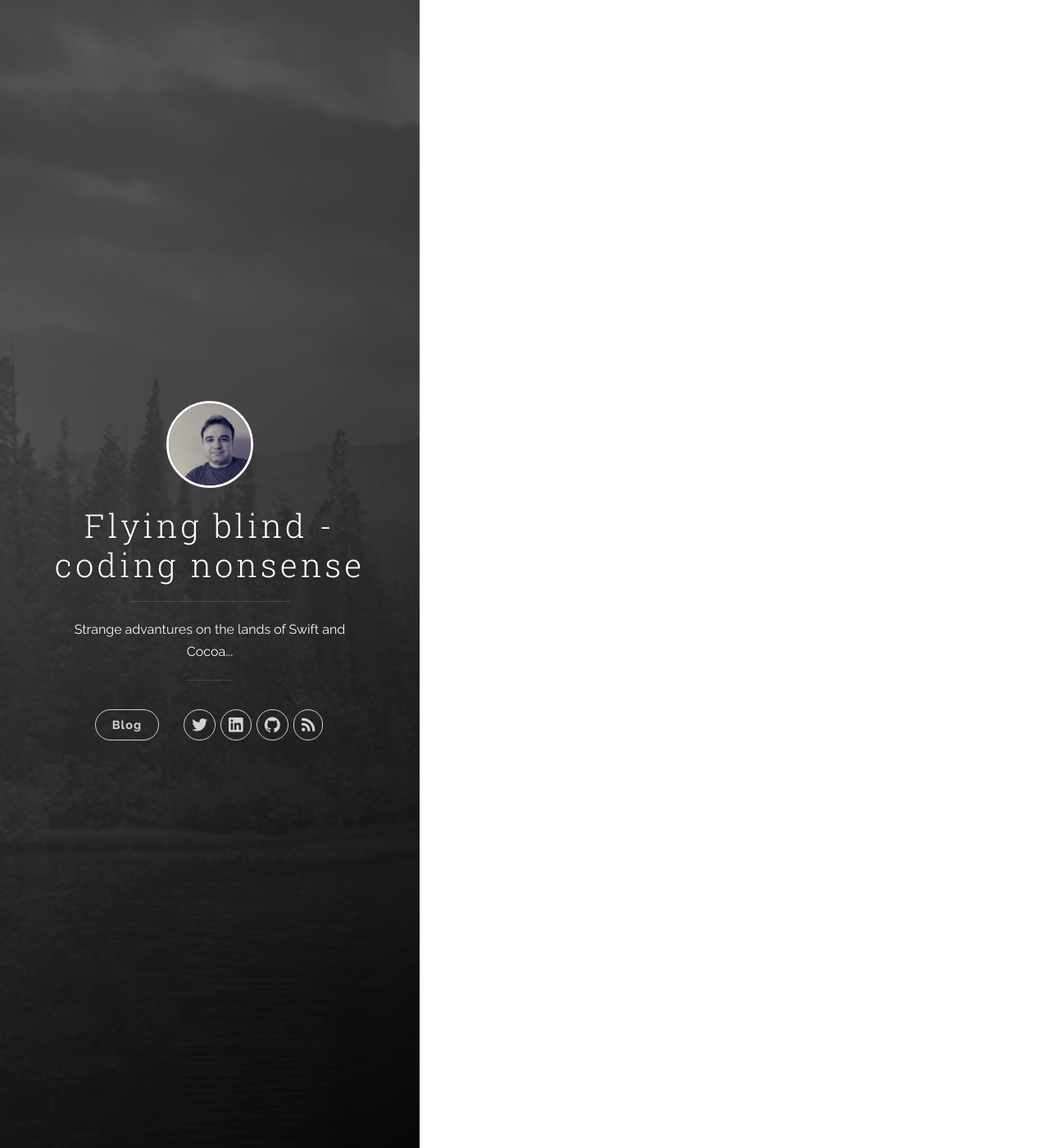
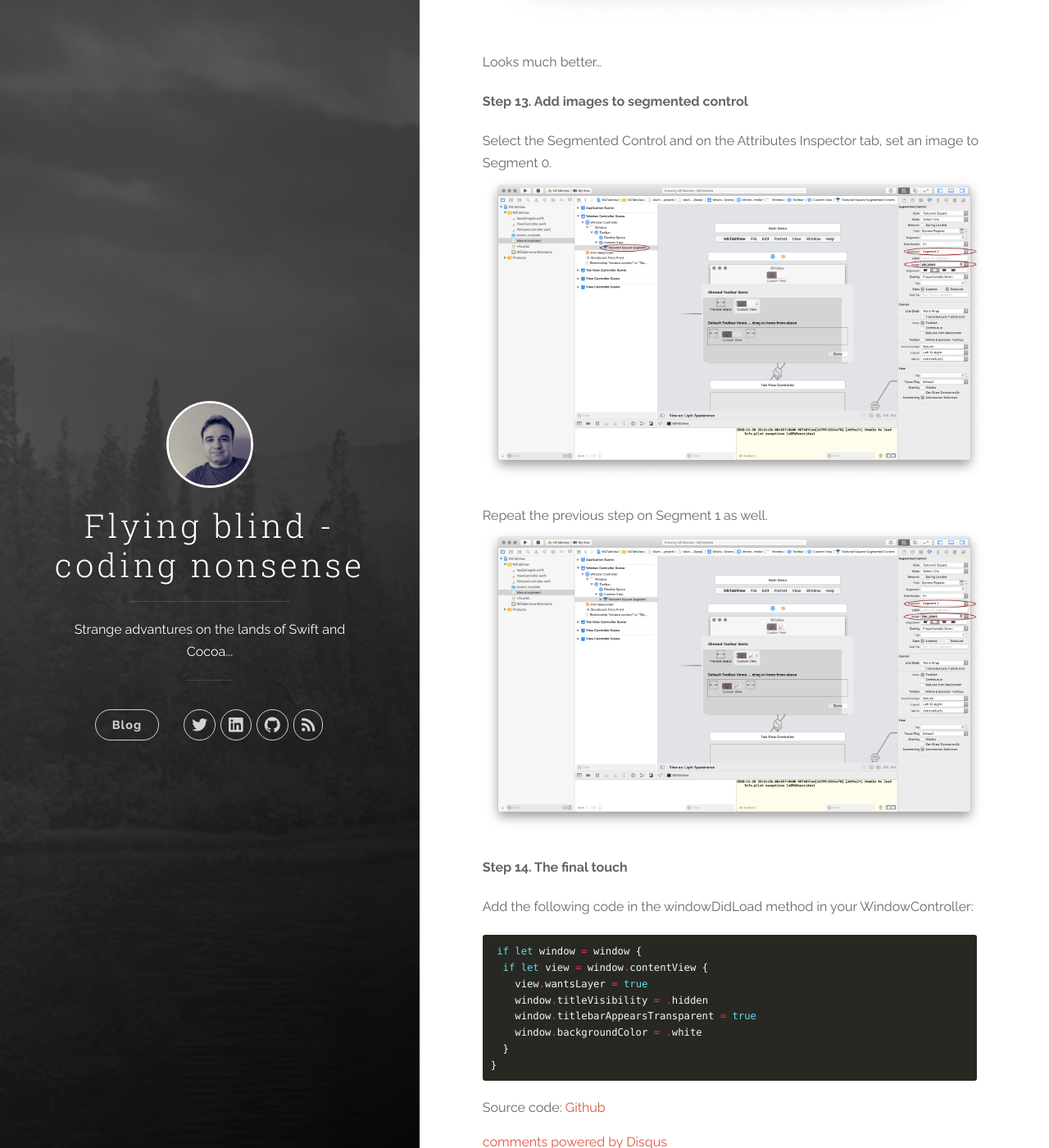
Before and after one commit to kicsipixel/kicsipixel.github.io, a Jekyll site: the page built from _posts/2018-11-19-nstabview.md, in a window 1280 px wide and 1400 px high, scrolled down 9292 px. Shown: the whole window at 82% size. Built offline with Jekyll 4.4.1, drawn with Linux system fonts in a browser that asks for light colours; comment, search, counter and statistics services are not loaded; some of the changed text lies outside the part shown.

Commit message:
Finished NSTabView tutorial.

````diff
--- a/_posts/2018-11-19-nstabview.md
+++ b/_posts/2018-11-19-nstabview.md
@@ -87,8 +87,45 @@ var tabViewController: NSTabViewController?
 }
 
 When you run the code, you realize something went wrong. This is quite far from what we wanted...
-![bhua][NSTabView1-15]
+![:(][NSTabView1-15]
 
+**Step 12. Do the "magic"**
+
+Select the "Tab View Controller" on the Storyboard, and change the Style "Unspecified" in the Attribute Inspector tab.
+![unspecified][NSTabView1-16]
+
+Then, select the "Tab View" and change the Style to "Tabless".
+![tabless][NSTabView1-17]
+
+
+Let's try now...
+![better][NSTabView1-18]
+
+Looks much better...
+
+**Step 13. Add images to segmented control**
+
+Select the Segmented Control and on the Attributes Inspector tab, set an image to Segment 0.
+![segmentedimage][NSTabView1-19]
+
+Repeat the previous step on Segment 1 as well.
+![segmentedimage2][NSTabView1-20]
+
+**Step 14. The final touch**
+
+Add the following code in the windowDidLoad method in your WindowController:
+``` swift
+ if let window = window {
+  if let view = window.contentView {
+    view.wantsLayer = true
+    window.titleVisibility = .hidden
+    window.titlebarAppearsTransparent = true
+    window.backgroundColor = .white
+  }
+}
+```
+
+Source code: [Github](https://github.com/kicsipixel/Cocoa-Samples/tree/master/NSTabView)
 
 [NSTabView]:   /images/NSTabView.png
 [NSTabView1-1]: /images/NSTabView1-1.png
@@ -106,3 +143,8 @@ When you run the code, you realize something went wrong. This is quite far from
 [NSTabView1-13]: /images/NSTabView1-13.png
 [NSTabView1-14]: /images/NSTabView1-14.png
 [NSTabView1-15]: /images/NSTabView1-15.png
+[NSTabView1-16]: /images/NSTabView1-16.png
+[NSTabView1-17]: /images/NSTabView1-17.png
+[NSTabView1-18]: /images/NSTabView1-18.png
+[NSTabView1-19]: /images/NSTabView1-19.png
+[NSTabView1-20]: /images/NSTabView1-20.png
````
Also changed, not shown: images/NSTabView1-16.png (added), images/NSTabView1-17.png (added), images/NSTabView1-18.png (added), images/NSTabView1-19.png (added), images/NSTabView1-20.png (added).
